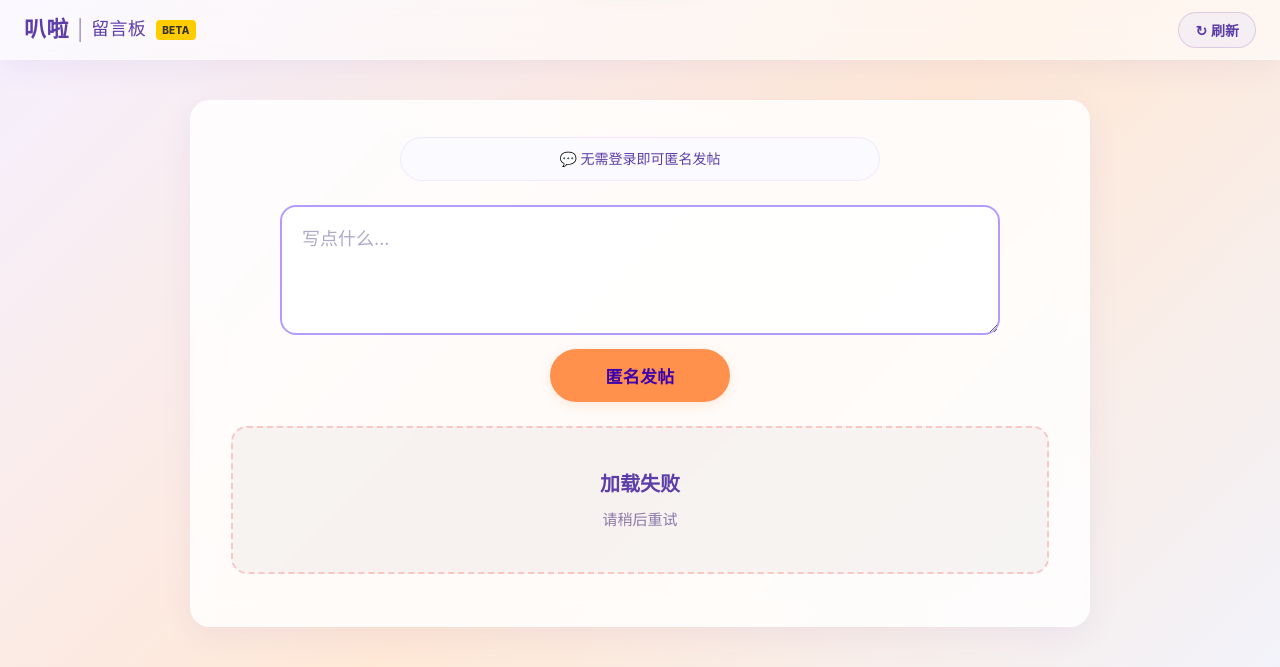
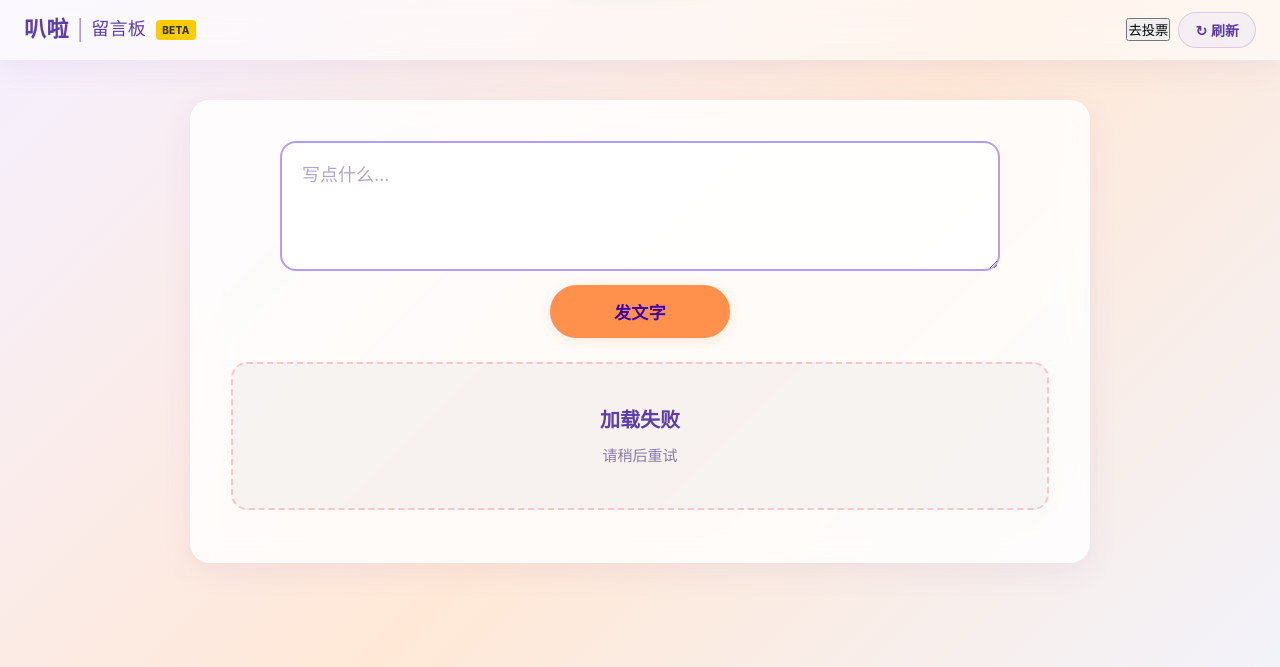
Before and after one commit to jasperinsh-afk/Babble, a Flask app: page / in a window 1280 px wide. Shown: the top 667 px of the page. Run offline with Flask 3, Linux system fonts and the light colour scheme.

Commit message:
Update message.html

```diff
--- a/templates/message.html
+++ b/templates/message.html
@@ -24,17 +24,18 @@
         </div>
 
         <div class="nav-right">
-            <button id="refreshBtn" class="refresh-btn" type="button" onclick="loadMessages()">↻ 刷新</button>
+          <!-- 新增：去投票按钮 -->
+          <button class="vote-btn" onclick="window.open('https://ibabble.online','_blank')">去投票</button>
+          <button id="refreshBtn" class="refresh-btn" type="button" onclick="loadMessages()">↻ 刷新</button>
         </div>
     </nav>
 
     <div class="main" id="mainPage">
-        <div class="anonymous-info">💬 无需登录即可匿名发帖</div>
 
         <form id="mainForm">
             <textarea class="todo" name="content" placeholder="写点什么..." required></textarea>
             <div class="button-group">
-                <button class="submit main-submit-btn" type="submit">匿名发帖</button>
+                <button class="submit main-submit-btn" type="submit">发文字</button>
             </div>
         </form>
 
```
